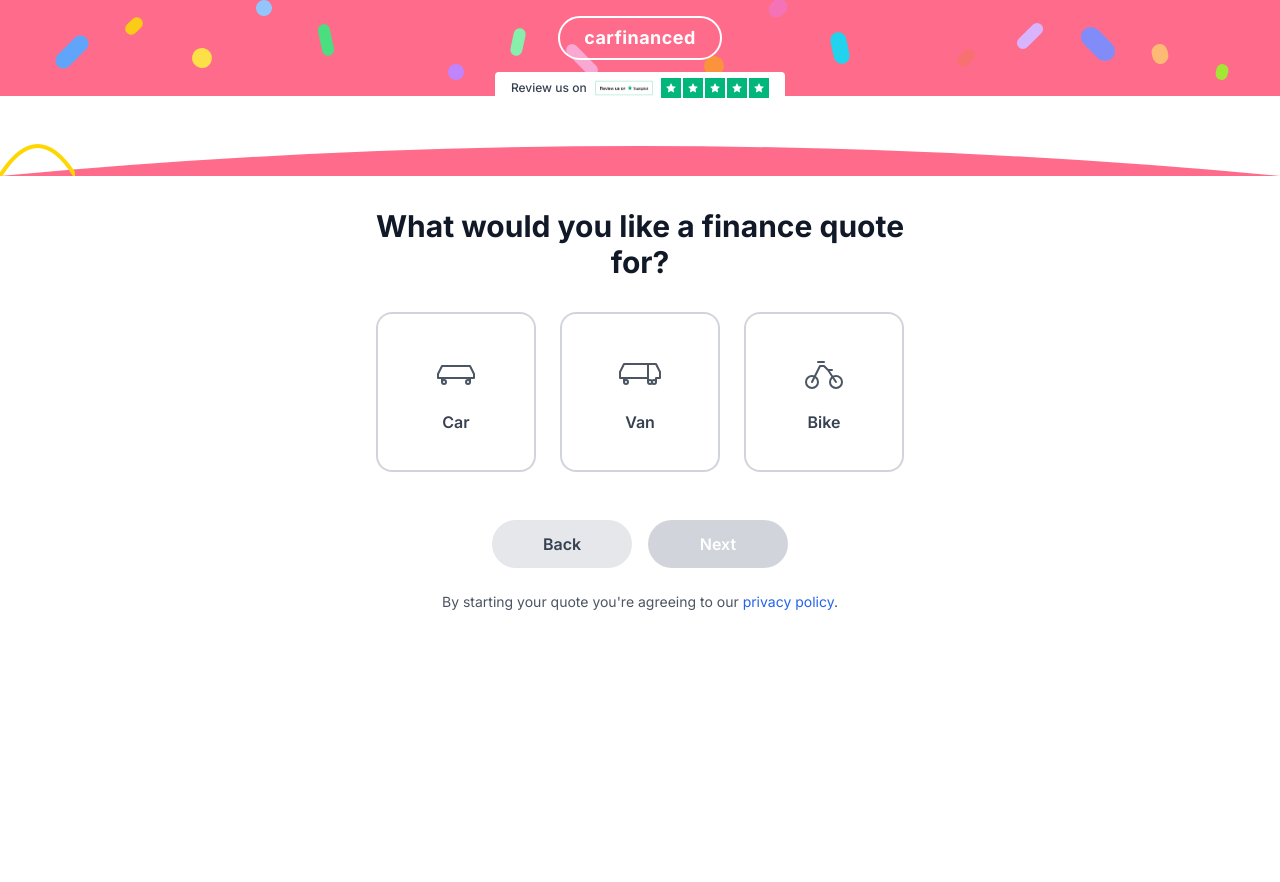
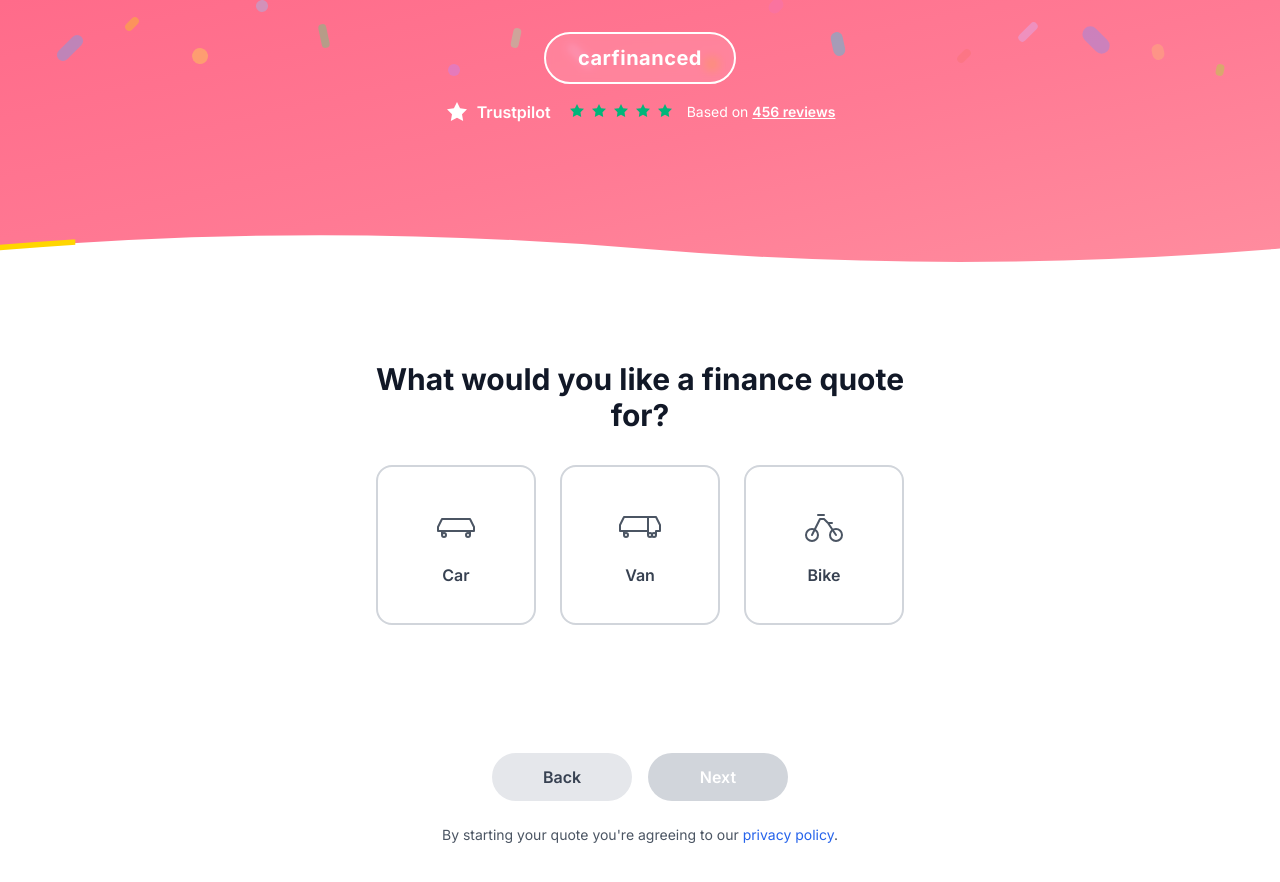
Before and after one commit to Graphiqueartem/the-connect-flow, a React (Vite) app: page /vehicle-type in a window 1280 px wide. Shown: the top 882 px of the page. Built offline with nearby package versions, Linux system fonts and the light colour scheme; the HTML template or start-up script is replaced by a standard one.

Commit message:
Reverted to commit 1064babf148f7efe2107f340562e62c308832560

```diff
--- a/src/components/CarFinanceApplication.tsx
+++ b/src/components/CarFinanceApplication.tsx
@@ -998,81 +998,97 @@ const CarFinanceApplication = () => {
 
   return (
     <div className="min-h-screen bg-white relative overflow-x-hidden">
-      {/* Pink Header with Confetti Background */}
-      <div className="relative bg-[#FF6B8A] overflow-hidden pb-16">
+      {/* Pink Gradient Header with Confetti Background - Matches Reference */}
+      <div className="relative bg-gradient-to-br from-[#FF6B8A] via-[#FF7A94] to-[#FF8FA0] overflow-hidden">
         {/* Confetti Decorations */}
-        <div className="absolute inset-0">
-          <div className="absolute top-8 left-[5%] w-4 h-10 bg-blue-400 rotate-45 rounded-sm"></div>
-          <div className="absolute top-12 left-[15%] w-5 h-5 bg-yellow-300 rotate-12 rounded-sm"></div>
-          <div className="absolute top-6 left-[25%] w-3 h-8 bg-green-400 -rotate-12 rounded-sm"></div>
-          <div className="absolute top-16 left-[35%] w-4 h-4 bg-purple-400 rotate-45 rounded-sm"></div>
-          <div className="absolute top-10 left-[45%] w-3 h-10 bg-pink-300 -rotate-45 rounded-sm"></div>
-          <div className="absolute top-14 left-[55%] w-5 h-5 bg-orange-400 rotate-12 rounded-sm"></div>
-          <div className="absolute top-8 left-[65%] w-4 h-8 bg-cyan-400 -rotate-12 rounded-sm"></div>
-          <div className="absolute top-12 left-[75%] w-3 h-5 bg-red-400 rotate-45 rounded-sm"></div>
-          <div className="absolute top-6 left-[85%] w-5 h-10 bg-indigo-400 -rotate-45 rounded-sm"></div>
-          <div className="absolute top-16 left-[95%] w-3 h-4 bg-lime-400 rotate-12 rounded-sm"></div>
-
-          {/* Additional confetti */}
-          <div className="absolute top-4 left-[10%] w-3 h-5 bg-yellow-400 rotate-45 rounded-sm"></div>
-          <div className="absolute top-18 left-[20%] w-4 h-4 bg-blue-300 -rotate-12 rounded-sm"></div>
-          <div className="absolute top-7 left-[40%] w-3 h-7 bg-green-300 rotate-12 rounded-sm"></div>
-          <div className="absolute top-15 left-[60%] w-5 h-4 bg-pink-400 -rotate-45 rounded-sm"></div>
-          <div className="absolute top-5 left-[80%] w-3 h-8 bg-purple-300 rotate-45 rounded-sm"></div>
-          <div className="absolute top-11 left-[90%] w-4 h-5 bg-orange-300 -rotate-12 rounded-sm"></div>
-        </div>
-
-        <div className="container mx-auto px-4 pt-4 pb-2">
-          <div className="relative z-10 flex flex-col items-center gap-3">
-            {/* Logo - White text with border */}
-            <div className="border-2 border-white rounded-full px-6 py-1.5">
-              <span className="text-white font-bold text-lg tracking-wide">carfinanced</span>
-            </div>
-
-            {/* Trustpilot Section */}
-            <div className="flex items-center gap-2 flex-wrap justify-center bg-white px-4 py-1.5 rounded">
-              <span className="text-gray-700 text-xs font-medium">Review us on</span>
-              <img
-                src={trustpilotLogo}
-                alt="Trustpilot"
-                className="h-4"
-              />
-              <div className="flex gap-0.5">
-                {[...Array(5)].map((_, i) => (
-                  <div key={i} className="w-5 h-5 bg-[#00B67A] flex items-center justify-center">
-                    <svg className="w-3 h-3" viewBox="0 0 24 24" fill="white">
-                      <path d="M12 2l3.09 6.26L22 9.27l-5 4.87 1.18 6.88L12 17.77l-6.18 3.25L7 14.14 2 9.27l6.91-1.01L12 2z"/>
+        <div className="absolute inset-0 opacity-40">
+          <div className="absolute top-8 left-[5%] w-3 h-8 bg-blue-400 rotate-45 rounded-sm"></div>
+          <div className="absolute top-12 left-[15%] w-4 h-4 bg-yellow-300 rotate-12 rounded-sm"></div>
+          <div className="absolute top-6 left-[25%] w-2 h-6 bg-green-400 -rotate-12 rounded-sm"></div>
+          <div className="absolute top-16 left-[35%] w-3 h-3 bg-purple-400 rotate-45 rounded-sm"></div>
+          <div className="absolute top-10 left-[45%] w-2 h-8 bg-pink-300 -rotate-45 rounded-sm"></div>
+          <div className="absolute top-14 left-[55%] w-4 h-4 bg-orange-400 rotate-12 rounded-sm"></div>
+          <div className="absolute top-8 left-[65%] w-3 h-6 bg-cyan-400 -rotate-12 rounded-sm"></div>
+          <div className="absolute top-12 left-[75%] w-2 h-4 bg-red-400 rotate-45 rounded-sm"></div>
+          <div className="absolute top-6 left-[85%] w-4 h-8 bg-indigo-400 -rotate-45 rounded-sm"></div>
+          <div className="absolute top-16 left-[95%] w-2 h-3 bg-lime-400 rotate-12 rounded-sm"></div>
+
+          {/* Additional confetti for density */}
+          <div className="absolute top-4 left-[10%] w-2 h-4 bg-yellow-400 rotate-45 rounded-sm"></div>
+          <div className="absolute top-18 left-[20%] w-3 h-3 bg-blue-300 -rotate-12 rounded-sm"></div>
+          <div className="absolute top-7 left-[40%] w-2 h-5 bg-green-300 rotate-12 rounded-sm"></div>
+          <div className="absolute top-15 left-[60%] w-4 h-3 bg-pink-400 -rotate-45 rounded-sm"></div>
+          <div className="absolute top-5 left-[80%] w-2 h-6 bg-purple-300 rotate-45 rounded-sm"></div>
+          <div className="absolute top-11 left-[90%] w-3 h-4 bg-orange-300 -rotate-12 rounded-sm"></div>
+        </div>
+
+        {/* Logo Centered */}
+        <div className="relative z-10 pt-8 pb-4 px-6 text-center">
+          <a href="https://carfinanced.co.uk/" target="_blank" rel="noopener noreferrer" className="inline-block">
+            <div className="bg-white/10 backdrop-blur-sm border-2 border-white rounded-full px-8 py-2.5">
+              <span className="text-white font-bold text-xl tracking-wide">carfinanced</span>
+            </div>
+          </a>
+        </div>
+
+        {/* Trustpilot Stars */}
+        <div className="relative z-10 pb-12 px-6 flex items-center justify-center gap-2">
+          <svg width="24" height="24" viewBox="0 0 24 24" fill="white" xmlns="http://www.w3.org/2000/svg">
+            <path d="M12 2L15.09 8.26L22 9.27L17 14.14L18.18 21.02L12 17.77L5.82 21.02L7 14.14L2 9.27L8.91 8.26L12 2Z"/>
           </svg>
-                  </div>
-                ))}
-              </div>
-            </div>
-          </div>
-        </div>
-
-        {/* Smooth Wave Curve */}
-        <div className="absolute bottom-0 left-0 w-full overflow-hidden leading-none">
-          <svg className="relative block w-full h-20" viewBox="0 0 1440 120" preserveAspectRatio="none">
-            <path d="M0,120 L0,0 L1440,0 L1440,120 Q720,30 0,120 Z" fill="white"></path>
+          <span className="text-white font-semibold">Trustpilot</span>
+          <div className="flex gap-0.5 ml-2">
+            <svg width="20" height="20" viewBox="0 0 20 20" fill="#00B67A" xmlns="http://www.w3.org/2000/svg">
+              <path d="M10 2L12.09 6.26L17 6.77L13.5 10.14L14.18 15.02L10 12.77L5.82 15.02L6.5 10.14L3 6.77L7.91 6.26L10 2Z"/>
             </svg>
-        </div>
-
-        {/* Yellow Progress Line on Left Edge */}
-        <div className="absolute bottom-0 left-0 h-20 z-10" style={{ width: `${progressPercentage}%` }}>
-          <svg className="w-full h-full" viewBox="0 0 1440 120" preserveAspectRatio="none">
+            <svg width="20" height="20" viewBox="0 0 20 20" fill="#00B67A" xmlns="http://www.w3.org/2000/svg">
+              <path d="M10 2L12.09 6.26L17 6.77L13.5 10.14L14.18 15.02L10 12.77L5.82 15.02L6.5 10.14L3 6.77L7.91 6.26L10 2Z"/>
+            </svg>
+            <svg width="20" height="20" viewBox="0 0 20 20" fill="#00B67A" xmlns="http://www.w3.org/2000/svg">
+              <path d="M10 2L12.09 6.26L17 6.77L13.5 10.14L14.18 15.02L10 12.77L5.82 15.02L6.5 10.14L3 6.77L7.91 6.26L10 2Z"/>
+            </svg>
+            <svg width="20" height="20" viewBox="0 0 20 20" fill="#00B67A" xmlns="http://www.w3.org/2000/svg">
+              <path d="M10 2L12.09 6.26L17 6.77L13.5 10.14L14.18 15.02L10 12.77L5.82 15.02L6.5 10.14L3 6.77L7.91 6.26L10 2Z"/>
+            </svg>
+            <svg width="20" height="20" viewBox="0 0 20 20" fill="#00B67A" xmlns="http://www.w3.org/2000/svg">
+              <path d="M10 2L12.09 6.26L17 6.77L13.5 10.14L14.18 15.02L10 12.77L5.82 15.02L6.5 10.14L3 6.77L7.91 6.26L10 2Z"/>
+            </svg>
+          </div>
+          <span className="text-white text-sm ml-1">Based on <span className="underline font-semibold">456 reviews</span></span>
+        </div>
+
+        {/* Wavy Bottom Edge */}
+        <div className="relative" style={{ marginTop: '40px' }}>
+          <svg className="w-full h-auto" style={{ display: 'block', transform: 'translateY(1px)' }} viewBox="0 0 1440 100" fill="none" xmlns="http://www.w3.org/2000/svg" preserveAspectRatio="none">
+            <path d="M0,40 Q360,10 720,40 T1440,40 L1440,100 L0,100 Z" fill="white"/>
+          </svg>
+
+          {/* Yellow Progress Bar along the arch */}
+          <svg className="w-full h-auto absolute bottom-0 left-0" style={{ display: 'block' }} viewBox="0 0 1440 100" fill="none" xmlns="http://www.w3.org/2000/svg" preserveAspectRatio="none">
+            <defs>
+              <linearGradient id="yellowGradient" x1="0%" y1="0%" x2="100%" y2="0%">
+                <stop offset="0%" style={{ stopColor: '#FFD700', stopOpacity: 1 }} />
+                <stop offset="50%" style={{ stopColor: '#FFC700', stopOpacity: 1 }} />
+                <stop offset="100%" style={{ stopColor: '#FFB700', stopOpacity: 1 }} />
+              </linearGradient>
+              <clipPath id="progressClip">
+                <rect x="0" y="0" width={`${progressPercentage}%`} height="100" />
+              </clipPath>
+            </defs>
             <path
-              d="M0,120 Q720,30 1440,120"
+              d="M0,40 Q360,10 720,40 T1440,40"
+              stroke="url(#yellowGradient)"
+              strokeWidth="6"
               fill="none"
-              stroke="#FFD700"
-              strokeWidth="4"
-              vectorEffect="non-scaling-stroke"
+              strokeLinecap="round"
+              clipPath="url(#progressClip)"
             />
           </svg>
         </div>
       </div>
 
       {/* Main Content with White Background */}
-      <main className="bg-white pt-8 pb-8 min-h-screen flex flex-col">
+      <main className="bg-white pt-12 pb-8 min-h-screen -mt-1 flex flex-col">
         <div className="max-w-3xl mx-auto px-6 w-full flex-grow flex flex-col">
 
           {/* Step Content */}
@@ -1190,14 +1206,13 @@ const VehicleTypeStep = ({ formData, updateFormData, onNext }: {
   };
 
   return (
-    <div className="flex-grow flex flex-col">
-      <div className="flex-grow">
+    <div className="py-4">
       <h1 className="text-2xl md:text-3xl font-bold text-gray-900 mb-8 px-4" style={{ fontFamily: 'Inter, sans-serif' }}>
         What would you like a finance quote for?
       </h1>
 
       {/* Vehicle Selection Buttons */}
-        <div className="flex flex-row justify-center items-stretch gap-4 md:gap-6 max-w-2xl mx-auto px-4">
+      <div className="flex flex-row justify-center items-stretch gap-4 md:gap-6 max-w-2xl mx-auto mb-32 px-4">
         {[
           {
             value: "car",
@@ -1251,10 +1266,9 @@ const VehicleTypeStep = ({ formData, updateFormData, onNext }: {
           </button>
         ))}
       </div>
-      </div>
-
-      {/* Bottom Navigation - Positioned like other pages */}
-      <div className="mt-auto pt-12 flex flex-col items-center gap-6 max-w-md mx-auto px-4">
+
+      {/* Bottom Navigation */}
+      <div className="flex flex-col items-center gap-6 max-w-md mx-auto px-4">
         <div className="flex items-center justify-center gap-4 w-full">
           <button
             onClick={() => window.location.href = 'https://carfinanced.co.uk/'}
--- a/src/components/ThankYouPage.tsx
+++ b/src/components/ThankYouPage.tsx
@@ -104,68 +104,57 @@ const ThankYouPage: React.FC<ThankYouPageProps> = ({ formData, utmParams = {} })
 
   return (
     <div className="relative min-h-screen bg-background overflow-hidden">
-      {/* Header Section with confetti background */}
-      <div className="relative bg-[#FF6B8A] overflow-hidden pb-16">
-        {/* Confetti Decorations */}
-        <div className="absolute inset-0">
-          <div className="absolute top-8 left-[5%] w-4 h-10 bg-blue-400 rotate-45 rounded-sm"></div>
-          <div className="absolute top-12 left-[15%] w-5 h-5 bg-yellow-300 rotate-12 rounded-sm"></div>
-          <div className="absolute top-6 left-[25%] w-3 h-8 bg-green-400 -rotate-12 rounded-sm"></div>
-          <div className="absolute top-16 left-[35%] w-4 h-4 bg-purple-400 rotate-45 rounded-sm"></div>
-          <div className="absolute top-10 left-[45%] w-3 h-10 bg-pink-300 -rotate-45 rounded-sm"></div>
-          <div className="absolute top-14 left-[55%] w-5 h-5 bg-orange-400 rotate-12 rounded-sm"></div>
-          <div className="absolute top-8 left-[65%] w-4 h-8 bg-cyan-400 -rotate-12 rounded-sm"></div>
-          <div className="absolute top-12 left-[75%] w-3 h-5 bg-red-400 rotate-45 rounded-sm"></div>
-          <div className="absolute top-6 left-[85%] w-5 h-10 bg-indigo-400 -rotate-45 rounded-sm"></div>
-          <div className="absolute top-16 left-[95%] w-3 h-4 bg-lime-400 rotate-12 rounded-sm"></div>
-
-          {/* Additional confetti */}
-          <div className="absolute top-4 left-[10%] w-3 h-5 bg-yellow-400 rotate-45 rounded-sm"></div>
-          <div className="absolute top-18 left-[20%] w-4 h-4 bg-blue-300 -rotate-12 rounded-sm"></div>
-          <div className="absolute top-7 left-[40%] w-3 h-7 bg-green-300 rotate-12 rounded-sm"></div>
-          <div className="absolute top-15 left-[60%] w-5 h-4 bg-pink-400 -rotate-45 rounded-sm"></div>
-          <div className="absolute top-5 left-[80%] w-3 h-8 bg-purple-300 rotate-45 rounded-sm"></div>
-          <div className="absolute top-11 left-[90%] w-4 h-5 bg-orange-300 -rotate-12 rounded-sm"></div>
-        </div>
-
-        <div className="container mx-auto px-4 pt-4 pb-2">
-          <div className="relative z-10 flex flex-col items-center gap-3">
-            {/* Logo - White text with border */}
-            <div className="border-2 border-white rounded-full px-6 py-1.5">
-              <span className="text-white font-bold text-lg tracking-wide">carfinanced</span>
-            </div>
-
-            {/* Trustpilot Section */}
-            <div className="flex items-center gap-2 flex-wrap justify-center bg-white px-4 py-1.5 rounded">
-              <span className="text-gray-700 text-xs font-medium">Review us on</span>
+      {/* Header Section */}
+      <div className="relative z-20 bg-[#FF6B8A] py-4">
+        <div className="container mx-auto px-4">
+          <div className="flex flex-col items-center gap-3">
+            <img
+              src={carfinancedLogoNew}
+              alt="Car Financed Logo"
+              className="h-10 md:h-12"
+            />
+            <div className="flex items-center gap-2">
               <img
                 src={trustpilotLogo}
                 alt="Trustpilot"
-                className="h-4"
+                className="h-5"
               />
-              <div className="flex gap-0.5">
+              <div className="flex gap-1">
                 {[...Array(5)].map((_, i) => (
-                  <div key={i} className="w-5 h-5 bg-[#00B67A] flex items-center justify-center">
-                    <svg className="w-3 h-3" viewBox="0 0 24 24" fill="white">
-                      <path d="M12 2l3.09 6.26L22 9.27l-5 4.87 1.18 6.88L12 17.77l-6.18 3.25L7 14.14 2 9.27l6.91-1.01L12 2z"/>
-                    </svg>
-                  </div>
+                  <svg key={i} className="w-5 h-5" viewBox="0 0 24 24" fill="#00B67A">
+                    <path d="M12 2l3.09 6.26L22 9.27l-5 4.87 1.18 6.88L12 17.77l-6.18 3.25L7 14.14 2 9.27l6.91-1.01L12 2z"/>
+                  </svg>
                 ))}
               </div>
+              <a
+                href="https://www.trustpilot.com/review/carfinanced.co.uk"
+                target="_blank"
+                rel="noopener noreferrer"
+                className="text-white text-sm hover:underline ml-1"
+              >
+                Based on <span className="font-semibold underline">456 reviews</span>
+              </a>
             </div>
           </div>
         </div>
-
-        {/* Smooth Wave Curve */}
-        <div className="absolute bottom-0 left-0 w-full overflow-hidden leading-none">
-          <svg className="relative block w-full h-20" viewBox="0 0 1440 120" preserveAspectRatio="none">
-            <path d="M0,120 L0,0 L1440,0 L1440,120 Q720,30 0,120 Z" fill="white"></path>
-          </svg>
-        </div>
       </div>
 
-      {/* Confetti Animation - Full screen */}
-      <div className="fixed inset-0 pointer-events-none z-50">
+      {/* Wavy Divider */}
+      <div className="relative z-10 h-24 bg-[#FF6B8A] overflow-hidden">
+        <svg
+          viewBox="0 0 1440 120"
+          className="absolute bottom-0 w-full h-full"
+          preserveAspectRatio="none"
+        >
+          <path
+            d="M0,60 C240,90 480,30 720,60 C960,90 1200,30 1440,60 L1440,120 L0,120 Z"
+            fill="#FFEB3B"
+          />
+        </svg>
+      </div>
+
+      {/* Confetti Animation */}
+      <div className="absolute inset-0 pointer-events-none z-30">
         {confettiPieces.map((piece, index) => (
           <ConfettiPiece key={index} {...piece} />
         ))}
```
Lines whose indentation alone changed are shown as unchanged.
